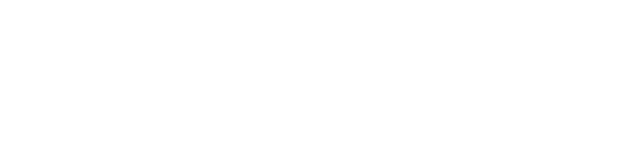
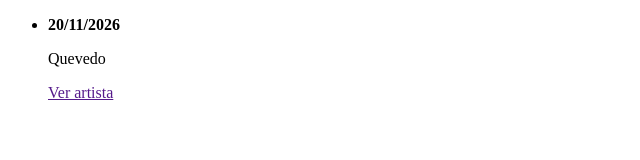
Before and after one commit to VillalobosBrandon-web/A8.-METACOGNICI-Chronos-web-, a plain HTML site: page seccions/programa-iker.html in a window 1280 px wide. Shown: the whole page, without its empty margins (0-640 px from the left). Drawn offline with Linux system fonts and the light colour scheme.

Commit message:
Avance en Programa

```diff
--- a/seccions/programa-iker.html
+++ b/seccions/programa-iker.html
@@ -6,6 +6,11 @@
     <title>Document</title>
 </head>
 <body>
-
+    <ul>
+        <li>
+            <strong>20/11/2026</strong><br>
+            <p>Quevedo</p><a href="">Ver artista</a>
+        </li>
+    </ul>
 </body>
 </html>
```
